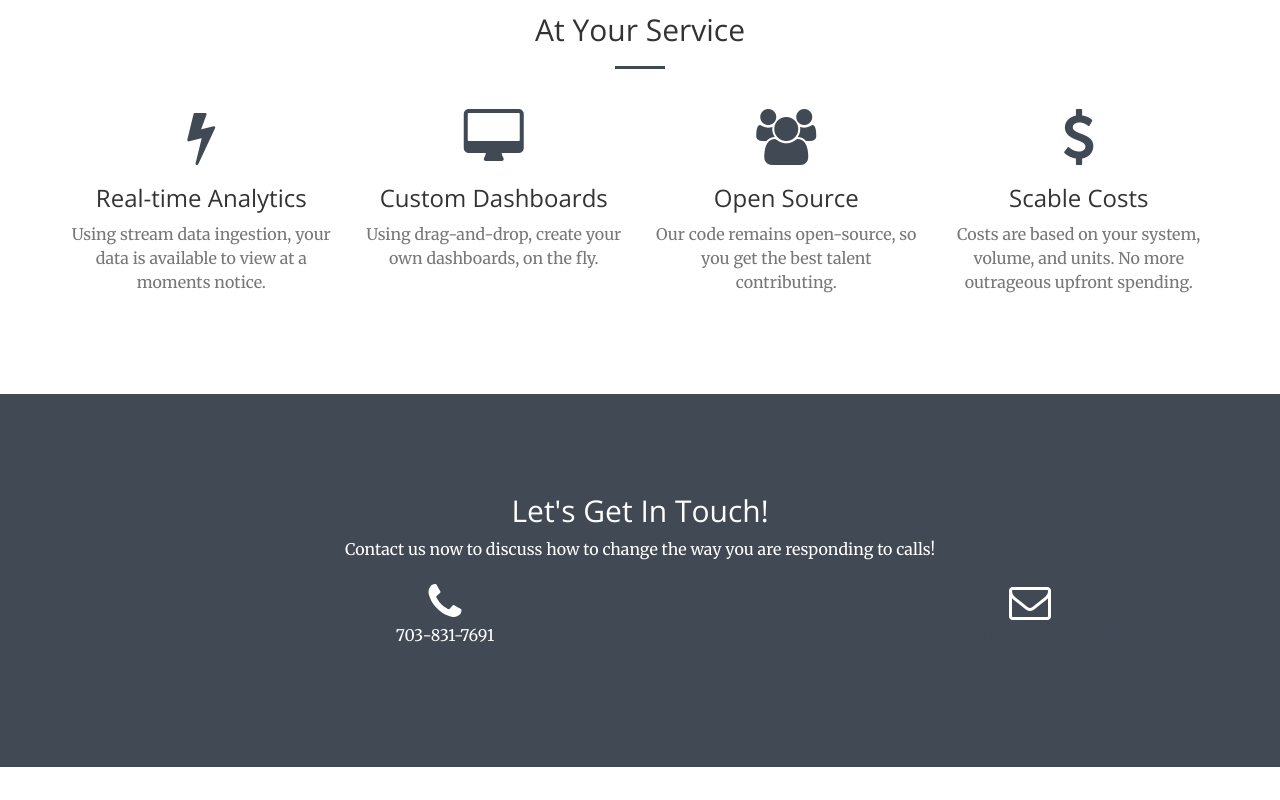
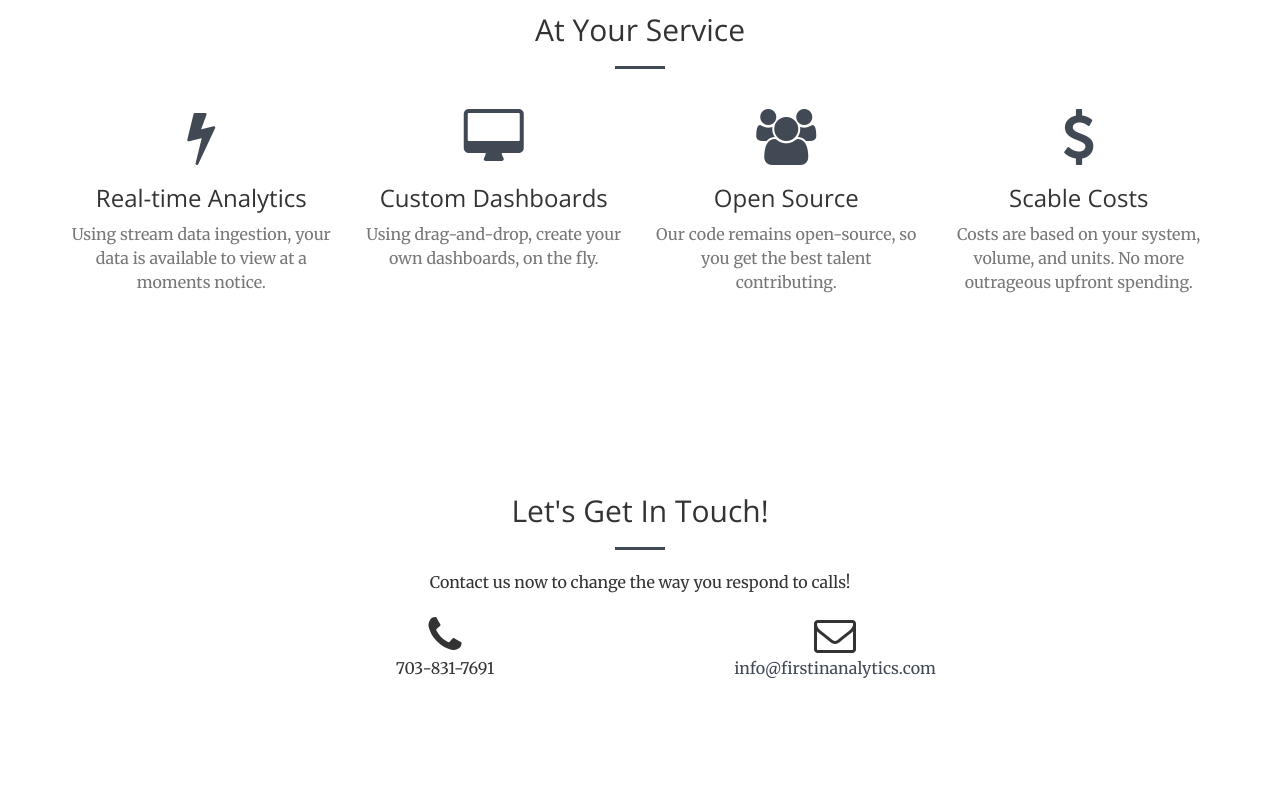
Before and after one commit to firstinanalytics/index, a website: page index.html in a window 1280 px wide. Shown: the part 1418-2218 px from the top of the page. Before the commit the page ends 2185 px from the top, so only its background shows below. Drawn offline with nearby package versions, Linux system fonts and the light colour scheme.

Commit message:
Update index.html
changes to formatting

```diff
--- a/index.html
+++ b/index.html
@@ -259,21 +259,19 @@
         </div>
     </aside>
 -->
-    <section class="bg-primary" id="contact">
+    <section id="contact">
         <div class="container">
             <div class="row">
                 <div class="col-lg-8 col-lg-offset-2 text-center">
                     <h2 class="section-heading">Let's Get In Touch!</h2>
-                    <!-- <hr class="primary"> -->
-                    <p>Contact us now to discuss how to change the way you are responding to calls!</p>
+                    <hr class="primary">
+                    <p>Contact us now to change the way you respond to calls!</p>
                 </div>
-
                 <div class="col-lg-4 col-lg-offset-2 text-center">
                     <i class="fa fa-phone fa-3x sr-contact"></i>
                     <p>703-831-7691</p>
                 </div>
-
-                <div class="col-lg-4 col-lg-offset-2 text-center">
+                <div class="col-lg-4 text-center">
                     <i class="fa fa-envelope-o fa-3x sr-contact"></i>
                     <p><a href="mailto:info@firstinanalytics.com">info@firstinanalytics.com</a></p>
                 </div>
```
